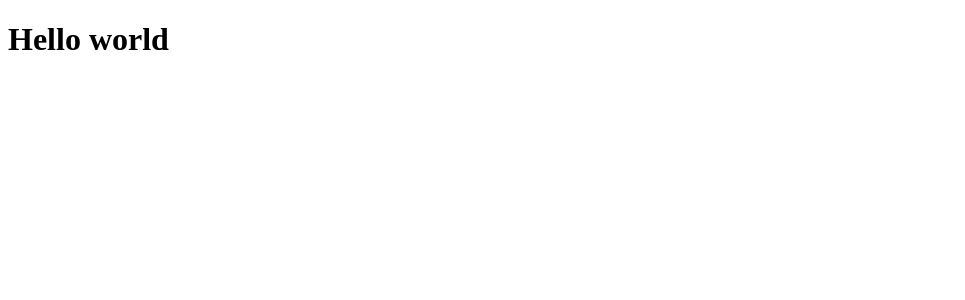
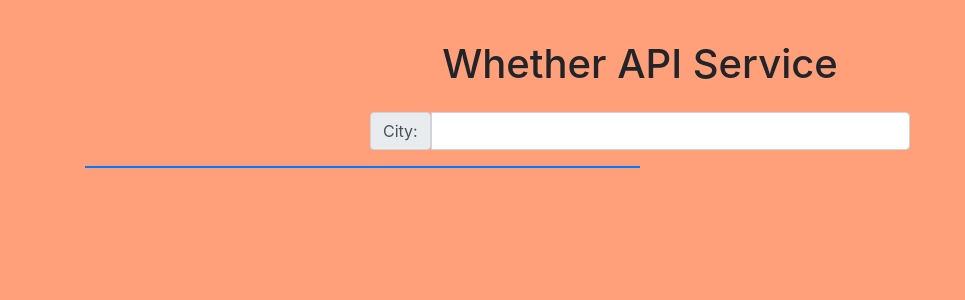
Before and after one commit to DKozachenko/weather-API, a Vue app in the folder weather-api/: page / in a window 1280 px wide. Shown: the top 300 px of the page, without its empty margins (0-965 px from the left). Built offline with nearby package versions, Linux system fonts and the light colour scheme.

Commit message:
Added base template

```diff
--- a/weather-api/package.json
+++ b/weather-api/package.json
@@ -8,6 +8,7 @@
     "lint": "vue-cli-service lint"
   },
   "dependencies": {
+    "bootstrap-vue": "^2.21.2",
     "core-js": "^3.8.3",
     "vue": "^3.2.13"
   },
--- a/weather-api/src/App.vue
+++ b/weather-api/src/App.vue
@@ -1,15 +1,48 @@
 <template>
-  <div>
-    <h1>Hello world</h1>
-  </div>
+  <main>
+    <div class="container">
+      <div class="row mb-3">
+        <div class="col-12 text-center">
+          <h1>Whether API Service</h1>
+        </div>
+      </div>
+
+      <div class="row mb-3 d-flex justify-content-center">
+        <div class="col-6">
+          <div class="input-group">
+            <span class="input-group-text" id="basic-addon1">City: </span>
+            <input type="text" class="form-control" placeholder="" aria-label="Username" aria-describedby="basic-addon1">
+          </div>
+        </div>
+      </div>
+
+      <weather-view :weather-object="weatherObj1"></weather-view>
+    </div>
+
+  </main>
 </template>
 
 <script>
+import WeatherView from "@/components/WeatherView";
 export default {
-
+  components: {WeatherView},
+  data() {
+    return {
+      isLoading1Api: false,
+      weatherObj1: {
+        currentWeather: 45,
+        veter: '45 cvfss'
+      }
+    }
+  }
 }
 </script>
 
 <style scoped>
-
+  main {
+    padding: 40px 0;
+    height: 100%;
+    min-height: 100vh;
+    background: lightsalmon;
+  }
 </style>
--- /dev/null
+++ b/weather-api/src/components/WeatherView.vue
@@ -0,0 +1,22 @@
+<template>
+  <div class="row">
+    <div class="col-12">
+      <div class="weather w-50 h-50 border rounded-1 border-primary"></div>
+    </div>
+  </div>
+</template>
+
+<script>
+export default {
+  props: {
+    weatherObject: Object
+  }
+}
+</script>
+
+<style scoped>
+  .weather {
+    width: 300px;
+    height: 150px;
+  }
+</style>
--- a/weather-api/src/main.js
+++ b/weather-api/src/main.js
@@ -1,4 +1,7 @@
 import { createApp } from 'vue'
 import App from './App.vue'
 
+import 'bootstrap/dist/css/bootstrap.css'
+import 'bootstrap-vue/dist/bootstrap-vue.css'
+
 createApp(App).mount('#app')
```
Also changed, not shown: 1 other file (tests, documents, lock files or other folders).
